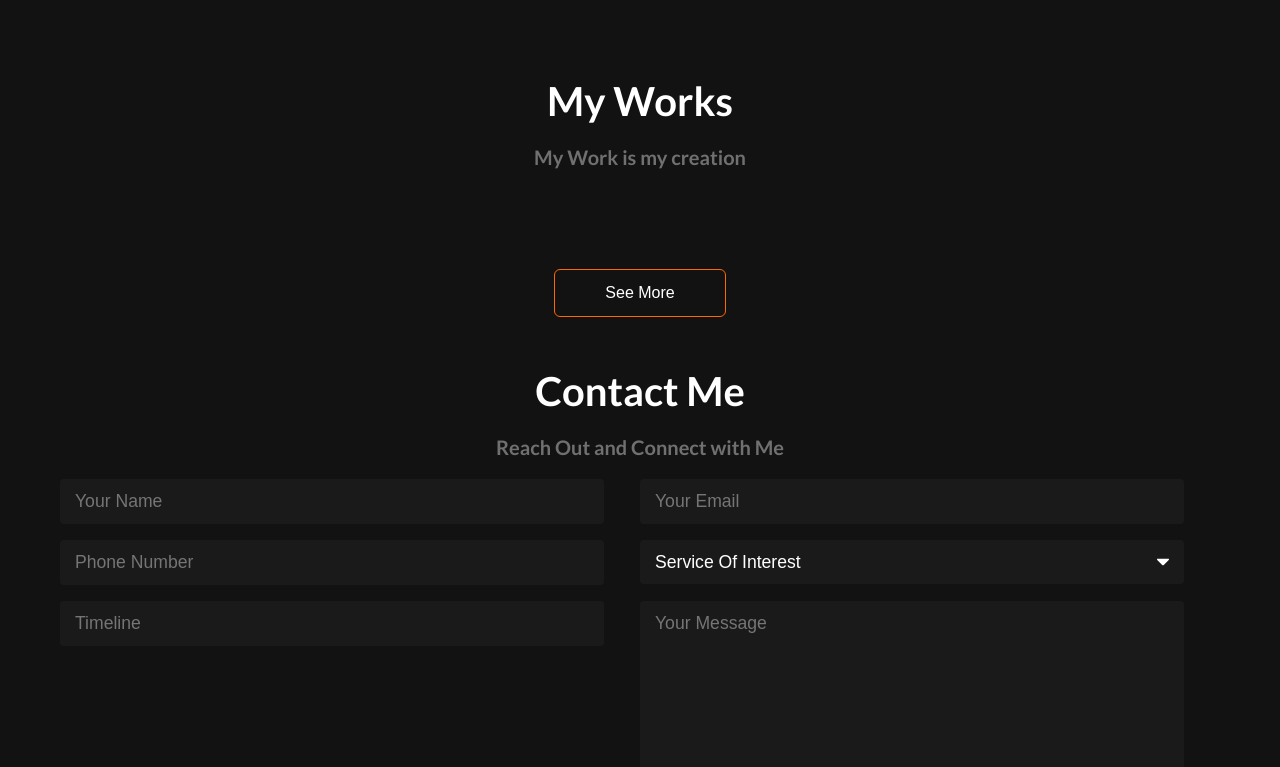
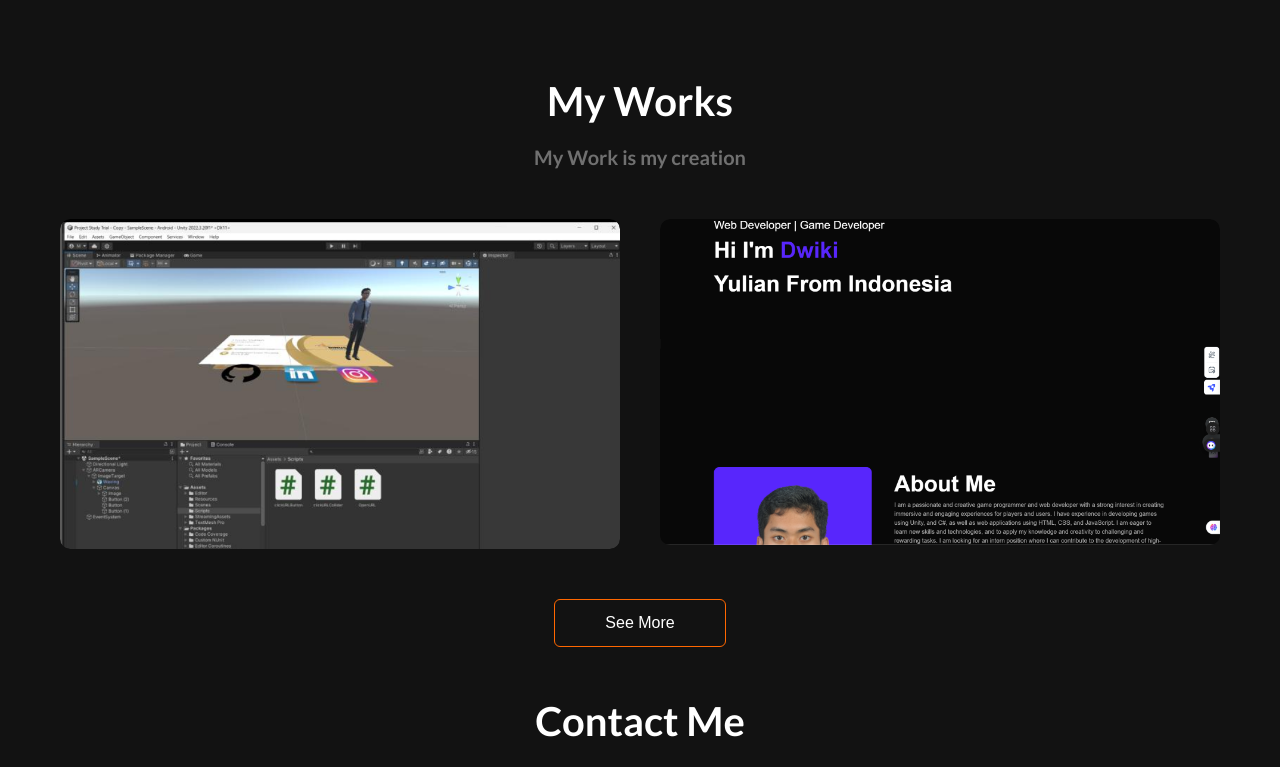
Before and after one commit to qjvxvL/Portfolio-mark-2, a website: page index.html in a window 1280 px wide. Shown: the part 2003-2770 px from the top of the page. Drawn offline with Linux system fonts and the light colour scheme; the site is published under a folder, as on GitHub Pages, so addresses that start at the root find nothing; no server answers.

Commit message:
Update index.html

```diff
--- a/index.html
+++ b/index.html
@@ -172,7 +172,7 @@
 
         <div class="hero-image">
           <img
-            src="/images/dwiki.jpg"
+            src="./images/dwiki.jpg"
             alt="Dwiki Yulian"
             class="profile-image"
           />
@@ -314,7 +314,7 @@
           <!-- Work Item From Database-->
 
           <div class="work">
-            <img src="/images/profile_card.png" alt="" />
+            <img src="./images/profile_card.png" alt="" />
             <div class="layer">
               <h3>Unity Project</h3>
               <p>
@@ -324,7 +324,7 @@
             </div>
           </div>
           <div class="work">
-            <img src="/images/first_portfolio.png" alt="" />
+            <img src="./images/first_portfolio.png" alt="" />
             <div class="layer">
               <h3>Portfolio Website</h3>
               <p>
```
